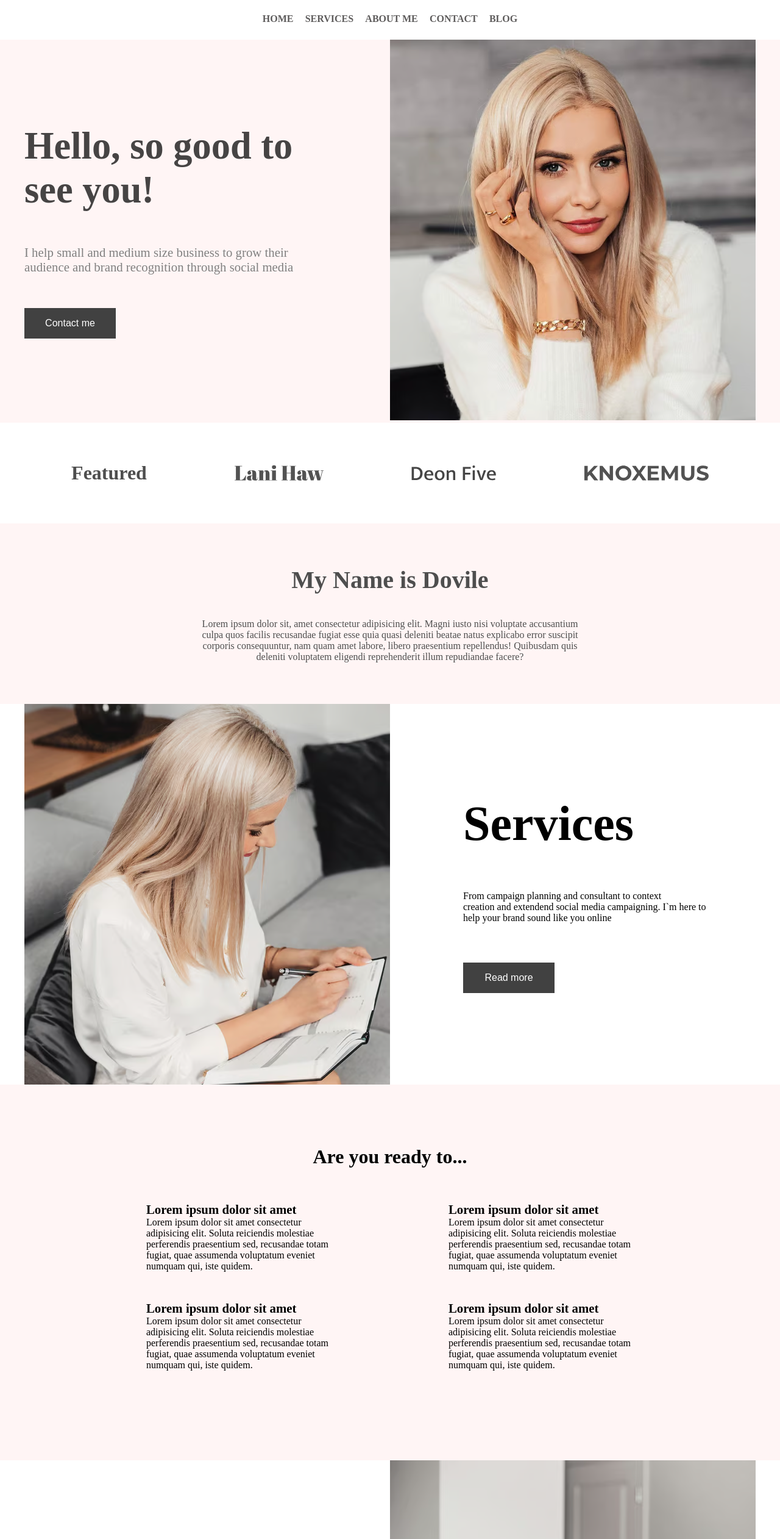
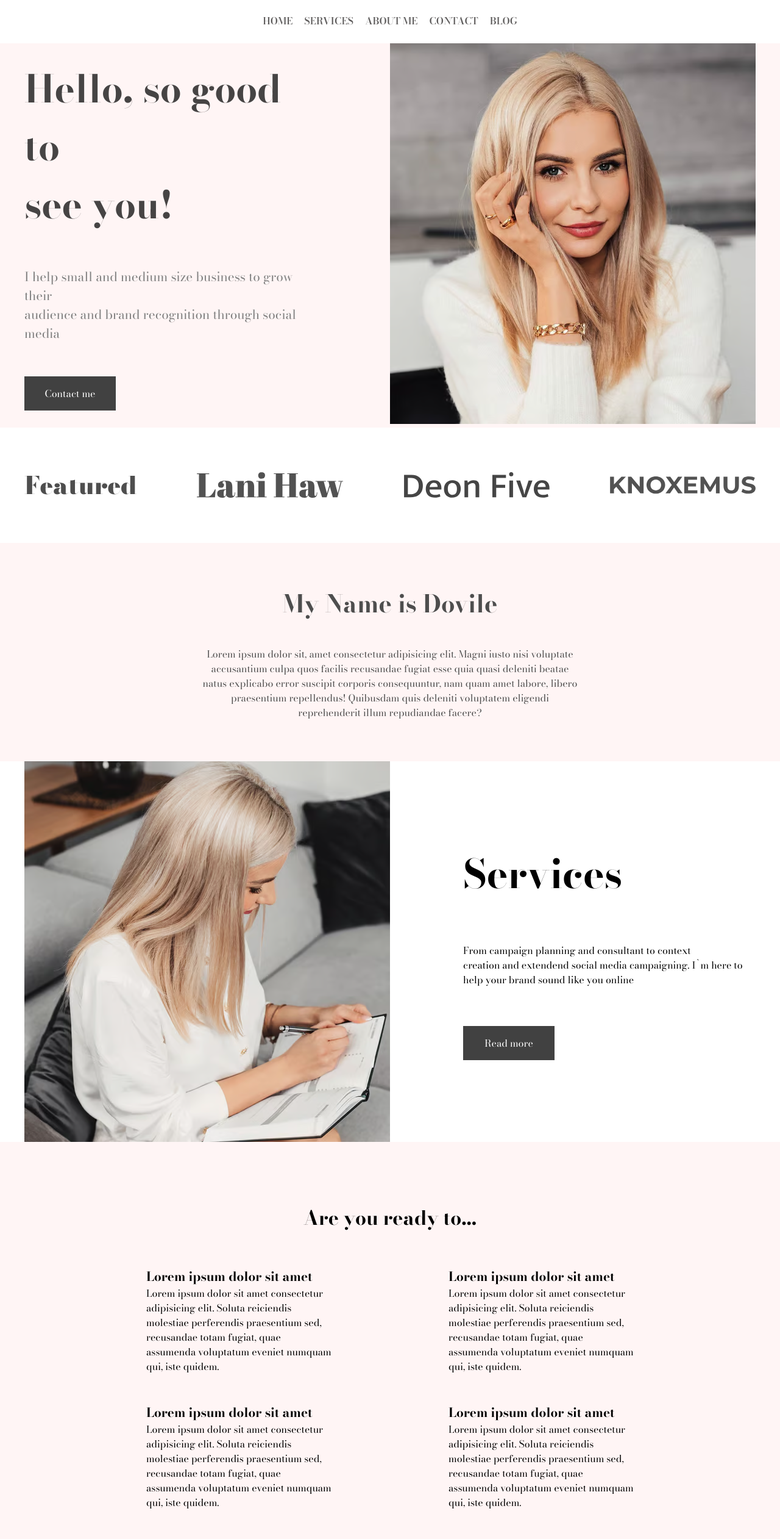
Before and after one commit to SachinGupta369/Dovile, a plain HTML site: page index.html in a window 1280 px wide. Shown: the part 37-2560 px from the top of the page at 61% size. Drawn offline with nearby package versions, Linux system fonts and the light colour scheme.

Commit message:
responsive layout

```diff
--- a/index.html
+++ b/index.html
@@ -20,11 +20,11 @@
     </div>
     <div class="nav">
       <ul>
-        <li>HOME</li>
-        <li>SERVICES</li>
-        <li>ABOUT ME</li>
-        <li>CONTACT</li>
-        <li>BLOG</li>
+        <li><a href="#"> HOME</a></li>
+        <li><a href="#">SERVICES</a></li>
+        <li><a href="#">ABOUT ME</a></li>
+        <li><a href="#">CONTACT</a></li>
+        <li><a href="#">BLOG</a></li>
       </ul>
     </div>
     <!-- Head and nav end here -->
@@ -52,12 +52,12 @@
 
     <!-- image div start here -->
     <div class="image_div">
-      <h1 id="featured">Featured</h1>
+      <p id="featured">Featured</p>
       <img src="/images/feature-1.svg" alt="" />
       <img src="/images/feature-2.svg" alt="" />
       <img src="/images/feature-3.svg" alt="" />
     </div>
-    <div class="image_div_center"></div>
+    <!-- <div class="image_div_center"></div> -->
     <!-- image div end here -->
 
     <!-- myname start here -->
@@ -177,6 +177,11 @@
         <img src="/images/footer-4.avif" alt="feature-4.avif" />
       </div>
       <div class="logo">
+        <ul>
+          <li></li>
+          <li></li>
+          <li></li>
+        </ul>
         <span class="fa fa-twitter "></span>
         <span class="fa fa-facebook-square"></span>
         <span class="fa fa-instagram"></span>
--- a/style.css
+++ b/style.css
@@ -1,7 +1,10 @@
+@import url('https://fonts.googleapis.com/css2?family=Bodoni+Moda:ital,opsz,wght@0,6..96,400..900;1,6..96,400..900&display=swap');
+
 * {
   margin: 0;
   padding: 0;
   box-sizing: border-box;
+  font-family: "Bodoni Moda",sans-serif;
 }
 
 /* head start here */
@@ -32,7 +35,11 @@
   list-style: none;
   gap: 1.2rem;
   font-weight: 600;
+}
+
+a{
   color: rgb(94, 92, 92);
+  text-decoration: none;
 }
 /* nav end here */
 
@@ -46,9 +53,13 @@
   display: flex;
   margin: 0 auto;
   justify-content: center;
-  width: 1200px;
+  max-width: 1200px;
   justify-content: space-between;
   align-items: center;
+}
+
+.first_center .first_text{
+  width: 40%;
 }
 
 .first_div .first_center h1 {
@@ -70,6 +81,14 @@ button {
   color: #fff;
   border: none;
 }
+
+.first_img{
+  width: 50%;
+}
+
+.first_img img{
+  width: 100%;
+}
 /* first div end here */
 
 /* image div start here */
@@ -77,10 +96,20 @@ button {
   padding: 4rem 0;
   display: flex;
   justify-content: center;
-  gap: 9rem;
+  /* gap: 9rem; */
+  justify-content: space-between;
+  max-width: 1200px;
+  margin: 0 auto;
+}
+
+.image_div img{
+  width: 20%;
+  object-fit: contain;
 }
 
 #featured {
+  font-size: 40px;
+  font-weight: 900;
   color: rgb(78, 78, 78);
 }
 /* image div end here */
@@ -92,7 +121,7 @@ button {
 }
 
 .myname .myname_center {
-  width: 1200px;
+  max-width: 1200px;
   display: flex;
   margin: 0 auto;
   flex-direction: column;
@@ -103,26 +132,31 @@ button {
 
 .myname .myname_center h1 {
   margin-bottom: 2.5rem;
-  font-size: 2.5rem;
+  font-size: 40px;
 }
 
 .myname .myname_center p {
   margin: 0 18.1rem;
   text-align: center;
-  font-size: 1rem;
+  font-size: 16px;
 }
 /* myname end here */
 
 /* service start here */
 .service {
   margin: 0 auto;
-  width: 1200px;
+  max-width: 1200px;
   display: flex;
   justify-content: space-between;
   align-items: center;
 }
 
+.service_img{
+  width: 50%;
+}
+
 .service .service_img img {
+  width: 100%;
   display: flex;
   justify-content: flex-end;
 }
@@ -132,7 +166,7 @@ button {
 }
 
 .service .service_text h1 {
-  font-size: 5rem;
+  font-size: 65px;
 }
 
 .service .service_text p {
@@ -142,7 +176,7 @@ button {
 
 /* five start here */
 .five {
-  width: 100%;
+  max-width: 100%;
   background-color: #fff5f5;
   padding: 6.2rem 0;
 }
@@ -153,14 +187,14 @@ button {
 }
 
 .five .five_center {
-  width: 800px;
+  max-width: 800px;
   margin: 0 auto;
   display: flex;
   justify-content: space-between;
 }
 
 .left {
-  width: 38%;
+  max-width: 38%;
 }
 
 .left p {
@@ -168,7 +202,7 @@ button {
 }
 
 .right {
-  width: 38%;
+  max-width: 38%;
 }
 
 .right p {
@@ -190,7 +224,7 @@ button {
 }
 
 .myblog_center {
-  width: 1200px;
+  max-width: 1200px;
   margin: 0 auto;
   display: flex;
   justify-content: space-between;
@@ -209,6 +243,14 @@ button {
 .myblog_center .myblog_txt p {
   margin: 3rem 0 5.5rem 0;
 }
+
+.myblog_img{
+  width: 50%;
+}
+
+.myblog_img img{
+  width: 100%;
+}
 /* myblog end here */
 
 /* Last-pink start here */
@@ -221,17 +263,25 @@ button {
   display: flex;
   align-items: center;
   justify-content: space-between;
-  width: 760px;
+  max-width: 49%;
   margin: 0 auto;
   padding: 8rem 0;
 }
 
 .last-pink-txt {
-  width: 50%;
+  width: 40%;
 }
 
 .last-pink-txt h3 {
   margin-top: 2rem;
+}
+
+.last-pink-center .last-pink-img{
+  width: 35%;
+}
+
+.last-pink-img img{
+  width: 100%;
 }
 /* Last-pink end here */
 
@@ -242,11 +292,15 @@ button {
 
 .fourpics .fourpics_center {
   margin: 0 auto;
-  width: 1200px;
+  max-width: 1200px;
   display: flex;
   justify-content: center;
   gap: 1.5rem;
   padding: 5rem 0;
+}
+
+.fourpics_center img{
+  width: 80%;
 }
 
 .logo {
```
